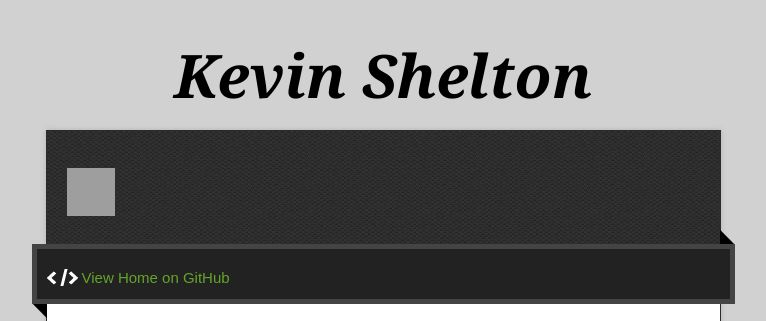
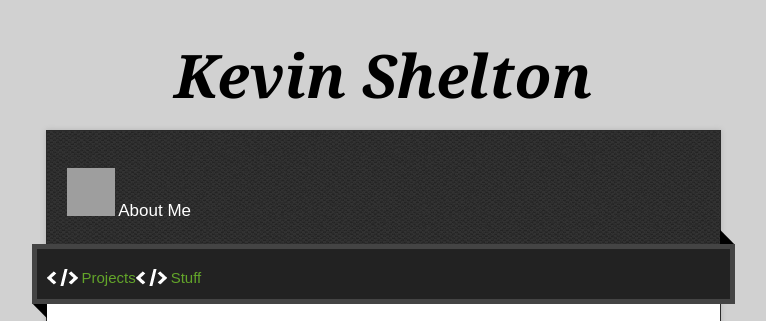
Before and after one commit to SheltonKevin/Home, a plain HTML site: page index.html in a window 1280 px wide. Shown: the top 321 px of the page, without its empty margins (257-1023 px from the left). Drawn offline with nearby package versions, Linux system fonts and the light colour scheme; grey boxes are pictures that could not be loaded.

Commit message:
Update index.html

```diff
--- a/index.html
+++ b/index.html
@@ -25,11 +25,12 @@
       <h1 class="title">Kevin Shelton</h1>
     </header>
     <div id="container">
-      <p class="tagline"> <a href="https://github.com/SheltonKevin" class="avatar"><img src="https://avatars3.githubusercontent.com/u/16127038?v=3&amp;s=60" width="48" height="48"></a>   </p>
+      <p class="tagline"> <a href="https://github.com/SheltonKevin" class="avatar"><img src="https://avatars3.githubusercontent.com/u/16127038?v=3&amp;s=60" width="48" height="48"></a> About Me   </p>
       <div id="main" role="main">
         <div class="download-bar">
         <div class="inner">
-          <a href="https://github.com/SheltonKevin/Home" class="code">View Home on GitHub</a>
+          <a href="https://github.com/SheltonKevin/Home" class="code">Projects</a>
+          <a href="https://github.com/SheltonKevin/Home" class="code">Stuff</a>
         </div>
         <span class="blc"></span><span class="trc"></span>
         </div>
```
